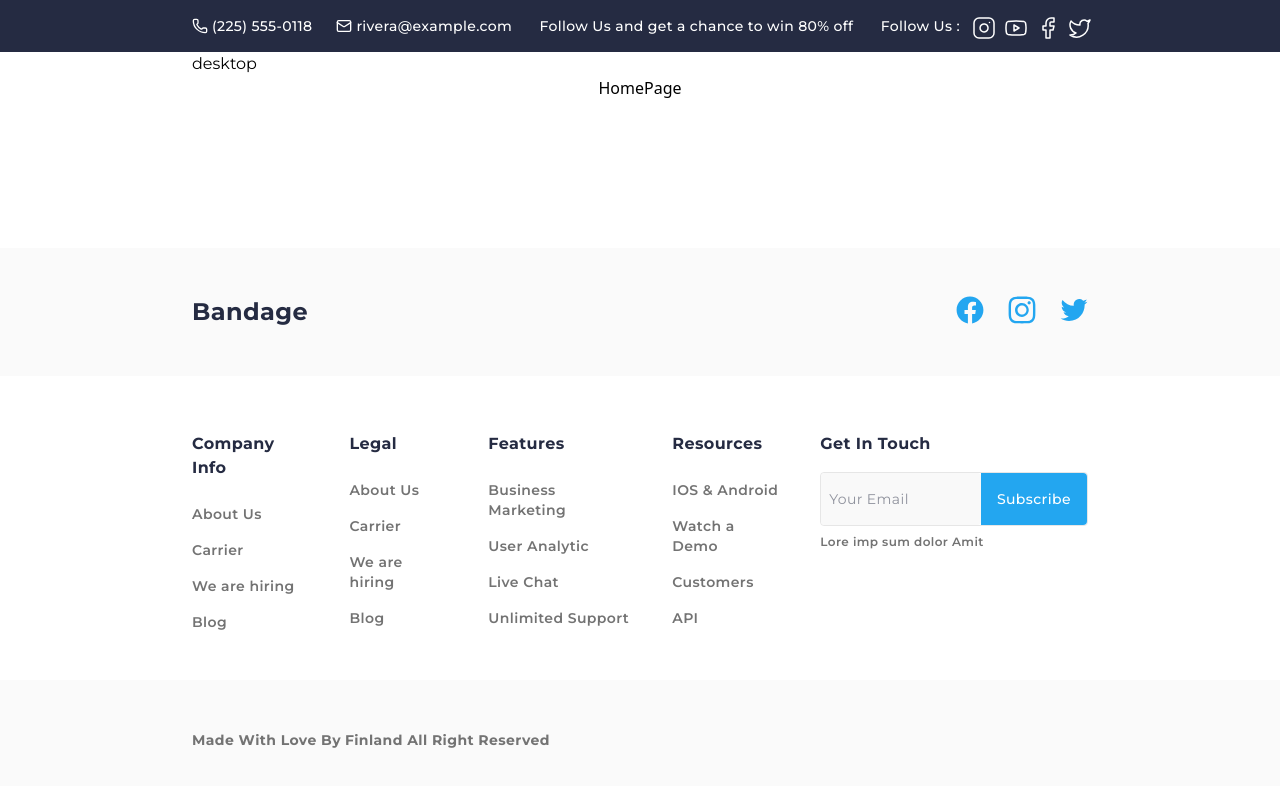
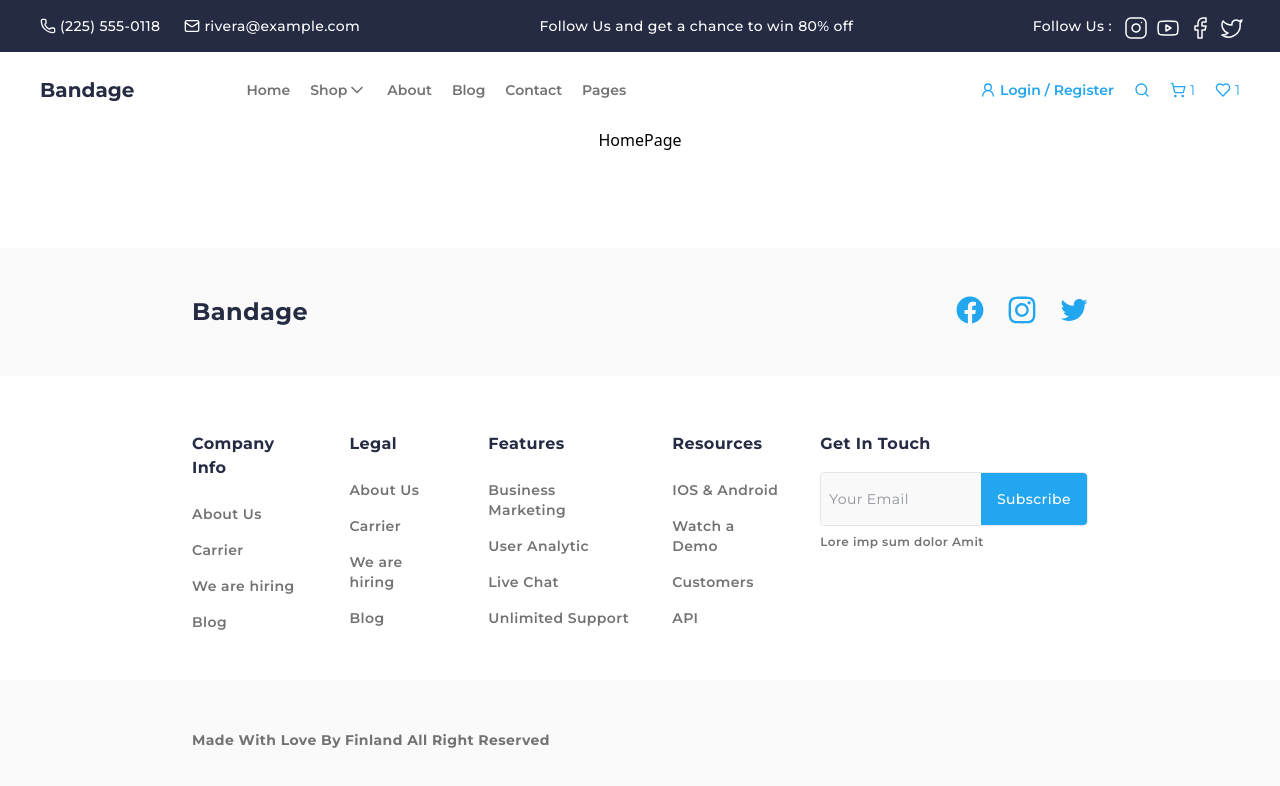
Before and after one commit to brrkrmn/e-commerce, a React app: page / in a window 1280 px wide. Shown: the top 786 px of the page. Built offline with nearby package versions, Linux system fonts and the light colour scheme; the HTML template or start-up script is replaced by a standard one.

Commit message:
create desktop header

```diff
--- a/src/layout/Header/Header.tsx
+++ b/src/layout/Header/Header.tsx
@@ -5,10 +5,10 @@ import MobileHeader from "./components/MobileHeader/MobileHeader";
 const Header = () => {
   return (
     <div className="w-full font-montserrat">
-      <div className="hidden xl:flex w-full *:px-10 *:md:px-48">
+      <div className="hidden xl:flex w-full *:px-10">
         <ContactBar />
       </div>
-      <div className="hidden xl:flex w-full *:px-10 *:md:px-48">
+      <div className="hidden xl:flex w-full *:px-10">
         <DesktopHeader />
       </div>
       <div className="flex xl:hidden w-full">
--- a/src/layout/Header/components/DesktopHeader/DesktopHeader.tsx
+++ b/src/layout/Header/components/DesktopHeader/DesktopHeader.tsx
@@ -1,5 +1,49 @@
+import { Heart, Search, ShoppingCart, UserRound } from "lucide-react";
+import { Link } from "react-router";
+import ExpandableMenu from "./components/ExpandableMenu/ExpandableMenu";
+import { links } from "./constants";
+
 const DesktopHeader = () => {
-  return <div>desktop</div>
-}
+  return (
+    <div className="w-full bg-white py-6 flex items-center justify-between">
+      <h3 className="font-bold text-dark-blue text-xl mr-28">Bandage</h3>
+      <div className="flex-grow flex items-center justify-start gap-5 text-sm text-gray font-semibold">
+        {links.map((link, index) =>
+          link.sublinks ? (
+            <ExpandableMenu key={index} link={link} />
+          ) : (
+            <Link
+              key={index}
+              to={link.address}
+              className="transition hover:text-dark-blue"
+            >
+              {link.content}
+            </Link>
+          ),
+        )}
+      </div>
+      <div className="flex items-center justify-start gap-5 text-blue text-sm *:transition *:hover:text-dark-blue">
+        <Link
+          to="/"
+          className="flex items-center justify-start gap-1 font-semibold"
+        >
+          <UserRound className="w-4 h-4" />
+          <p>Login / Register</p>
+        </Link>
+        <Link to="/" className="flex items-center justify-start gap-1">
+          <Search className="w-4 h-4" />
+        </Link>
+        <Link to="/" className="flex items-center justify-start gap-1">
+          <ShoppingCart className="w-4 h-4" />
+          <p>1</p>
+        </Link>
+        <Link to="/" className="flex items-center justify-start gap-1">
+          <Heart className="w-4 h-4" />
+          <p>1</p>
+        </Link>
+      </div>
+    </div>
+  );
+};
 
 export default DesktopHeader;
--- /dev/null
+++ b/src/layout/Header/components/DesktopHeader/components/ExpandableMenu/ExpandableMenu.tsx
@@ -0,0 +1,41 @@
+import { ChevronDown } from "lucide-react";
+import { useState } from "react";
+import { Link } from "react-router";
+import type { ExpandableLink } from "../../types";
+
+const ExpandableMenu = ({ link }: { link: ExpandableLink }) => {
+  const [isOpen, setIsOpen] = useState(false);
+  console.log(isOpen);
+  return (
+    <div className="relative">
+      <button
+        onClick={() => setIsOpen(!isOpen)}
+        className="cursor-pointer flex items-center justify-center gap-0"
+      >
+        <p>{link.content}</p>
+        <ChevronDown className="w-5 h-5" />
+      </button>
+      {isOpen && (
+        <div className="shadow-2xl p-6 pr-20 absolute top-12 bg-white z-50 flex items-center justify-start gap-24">
+          {link.sublinks.map((section, index) => (
+            <div
+              key={index}
+              className="w-full flex flex-col items-start justify-start gap-6"
+            >
+              <p className="text-dark-blue text-base my-2">
+                {section.sectionTitle}
+              </p>
+              {section.sectionLinks.map((link, index) => (
+                <Link key={index} to={link.address} className="transition hover:text-dark-blue">
+                  {link.content}
+                </Link>
+              ))}
+            </div>
+          ))}
+        </div>
+      )}
+    </div>
+  );
+};
+
+export default ExpandableMenu;
--- /dev/null
+++ b/src/layout/Header/components/DesktopHeader/components/ExpandableMenu/index.ts
@@ -0,0 +1 @@
+export * from "./ExpandableMenu";
--- /dev/null
+++ b/src/layout/Header/components/DesktopHeader/constants.ts
@@ -0,0 +1,78 @@
+export const links = [
+  {
+    content: "Home",
+    address: "/",
+  },
+  {
+    content: "Shop",
+    address: "/",
+    sublinks: [
+      {
+        sectionTitle: "Kadın",
+        sectionLinks: [
+          {
+            content: "Bags",
+            address: "/",
+          },
+          {
+            content: "Belts",
+            address: "/",
+          },
+          {
+            content: "Cosmetics",
+            address: "/",
+          },
+          {
+            content: "Bags",
+            address: "/",
+          },
+          {
+            content: "Hats",
+            address: "/",
+          },
+        ],
+      },
+      {
+        sectionTitle: "Erkek",
+        sectionLinks: [
+          {
+            content: "Bags",
+            address: "/",
+          },
+          {
+            content: "Belts",
+            address: "/",
+          },
+          {
+            content: "Cosmetics",
+            address: "/",
+          },
+          {
+            content: "Bags",
+            address: "/",
+          },
+          {
+            content: "Hats",
+            address: "/",
+          },
+        ],
+      },
+    ],
+  },
+  {
+    content: "About",
+    address: "/",
+  },
+  {
+    content: "Blog",
+    address: "/",
+  },
+  {
+    content: "Contact",
+    address: "/",
+  },
+  {
+    content: "Pages",
+    address: "/",
+  },
+];
--- /dev/null
+++ b/src/layout/Header/components/DesktopHeader/types.ts
@@ -0,0 +1,15 @@
+export type ExpandableLink = {
+  content: string;
+  address: string;
+  sublinks: SectionLink[];
+}
+
+export type SectionLink = {
+  sectionTitle: string;
+  sectionLinks: HeaderLink[];
+}
+
+export type HeaderLink = {
+  content: string;
+  address: string;
+}
```
